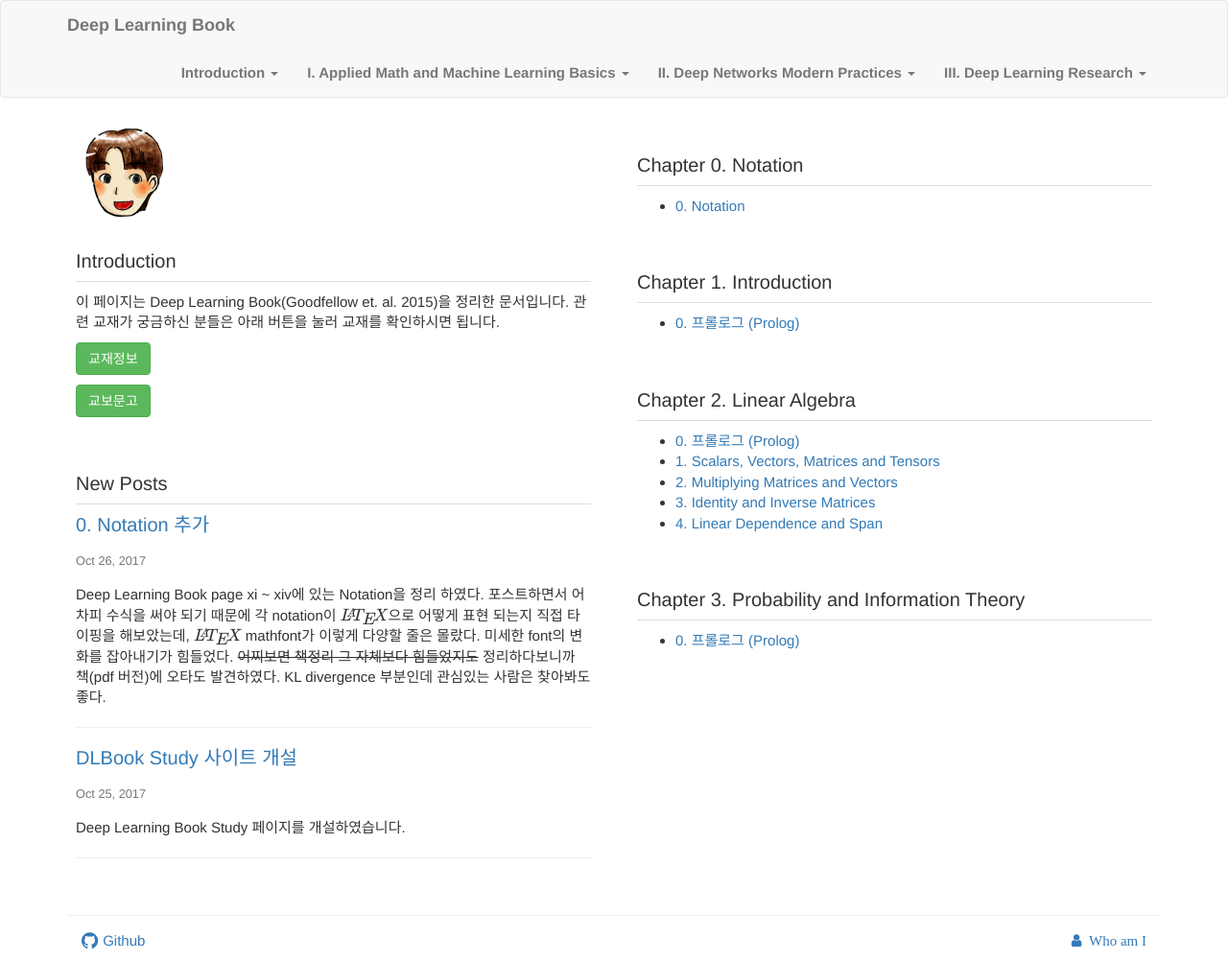
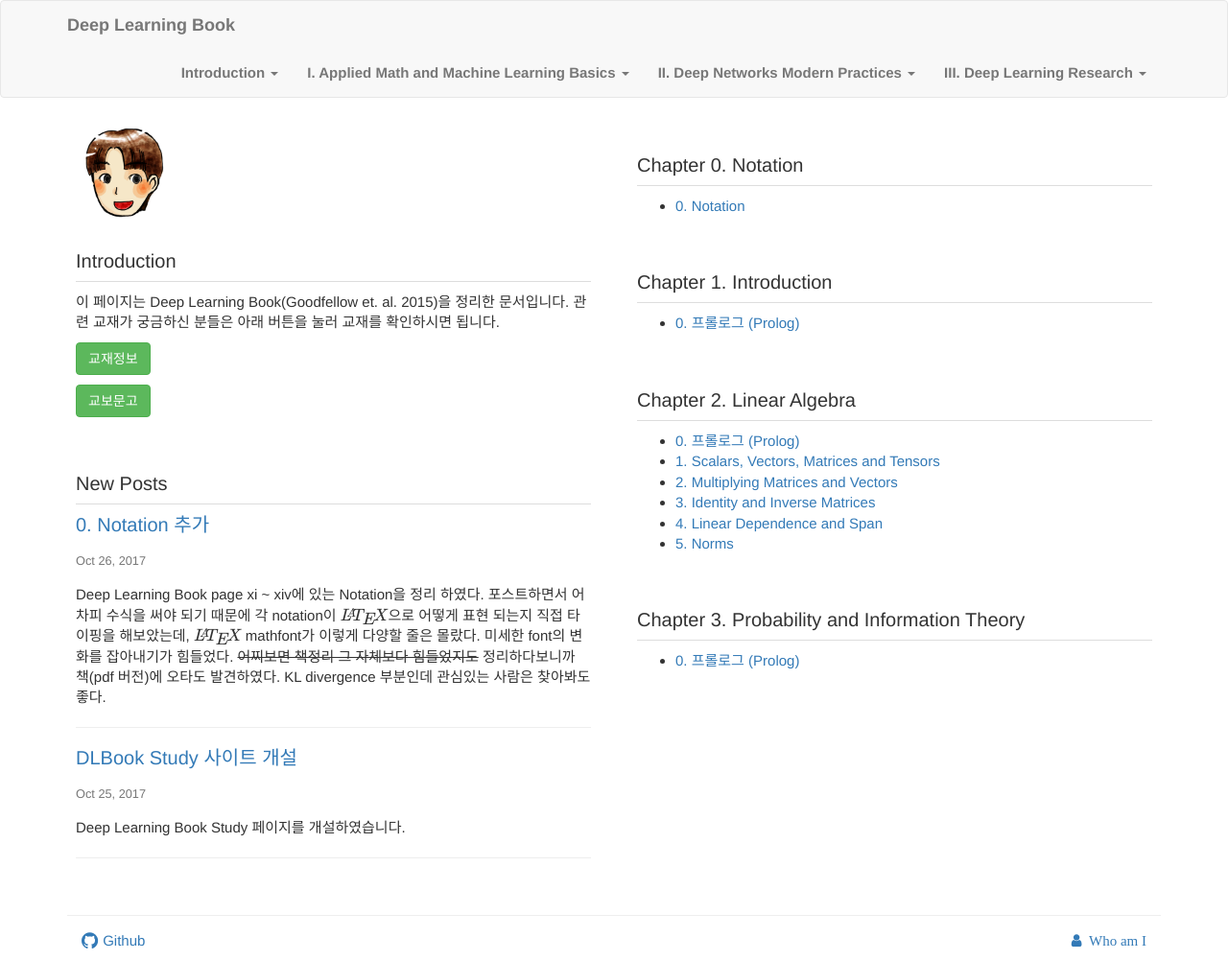
Before and after one commit to ilguyi/dlbook, a Jekyll site: the page built from index.html, in a window 1280 px wide. Shown: the whole page at 96% size. Built offline with Jekyll 4.4.1, drawn with Linux system fonts in a browser that asks for light colours; nearby versions of some CDN libraries; library files that are not in the unit come from our copies; formulas are drawn with MathJax 3; comment, search, counter and statistics services are not loaded.

Commit message:
change index.html

```diff
--- a/index.html
+++ b/index.html
@@ -57,6 +57,7 @@
         <li><a href="{{ site.baseurl }}/docs/chapter02/2">2. Multiplying Matrices and Vectors</a></li>
         <li><a href="{{ site.baseurl }}/docs/chapter02/3">3. Identity and Inverse Matrices</a></li>
         <li><a href="{{ site.baseurl }}/docs/chapter02/4">4. Linear Dependence and Span</a></li>
+        <li><a href="{{ site.baseurl }}/docs/chapter02/5">5. Norms</a></li>
       </ul>
     </div>
 
```
